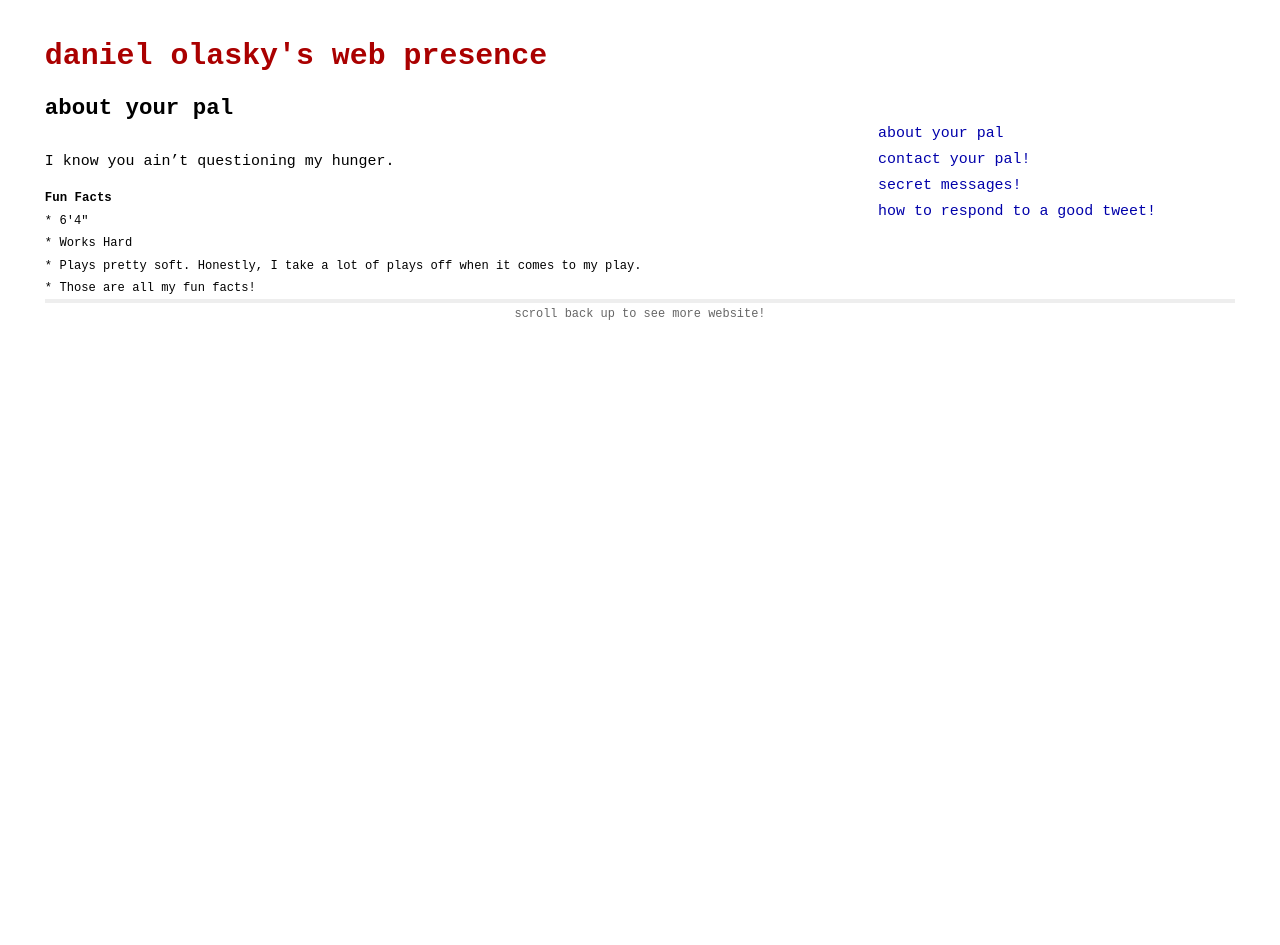
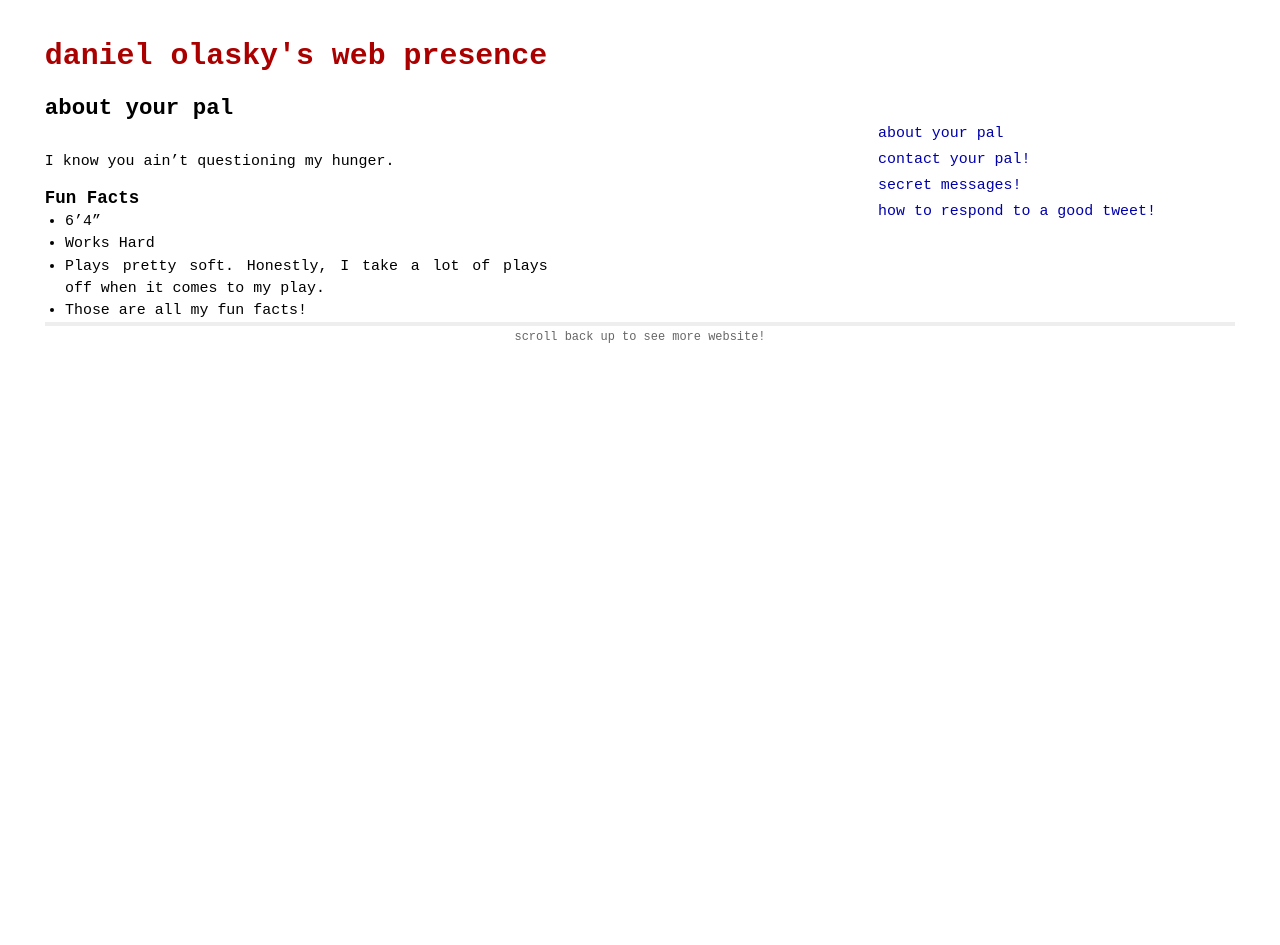
Before and after one commit to delasky/delasky.github.io, a Jekyll site: the page built from _posts/2014-01-26-about-your-pal.md, in a window 1280 px wide. Built offline with Jekyll 4.4.1, drawn with Linux system fonts in a browser that asks for light colours; Markdown is read by kramdown in place of the engine named in the settings.

```diff
--- a/_posts/2014-01-26-about-your-pal.md
+++ b/_posts/2014-01-26-about-your-pal.md
@@ -3,8 +3,8 @@ layout: post
 title: about your pal
 ---
 I know you ain't questioning my hunger.
-#####Fun Facts
-	* 6'4"
-	* Works Hard
-	* Plays pretty soft. Honestly, I take a lot of plays off when it comes to my play.
-	* Those are all my fun facts!
+###Fun Facts
+-	6'4"
+-	Works Hard
+-	Plays pretty soft. Honestly, I take a lot of plays off when it comes to my play.
+-	Those are all my fun facts!
```
